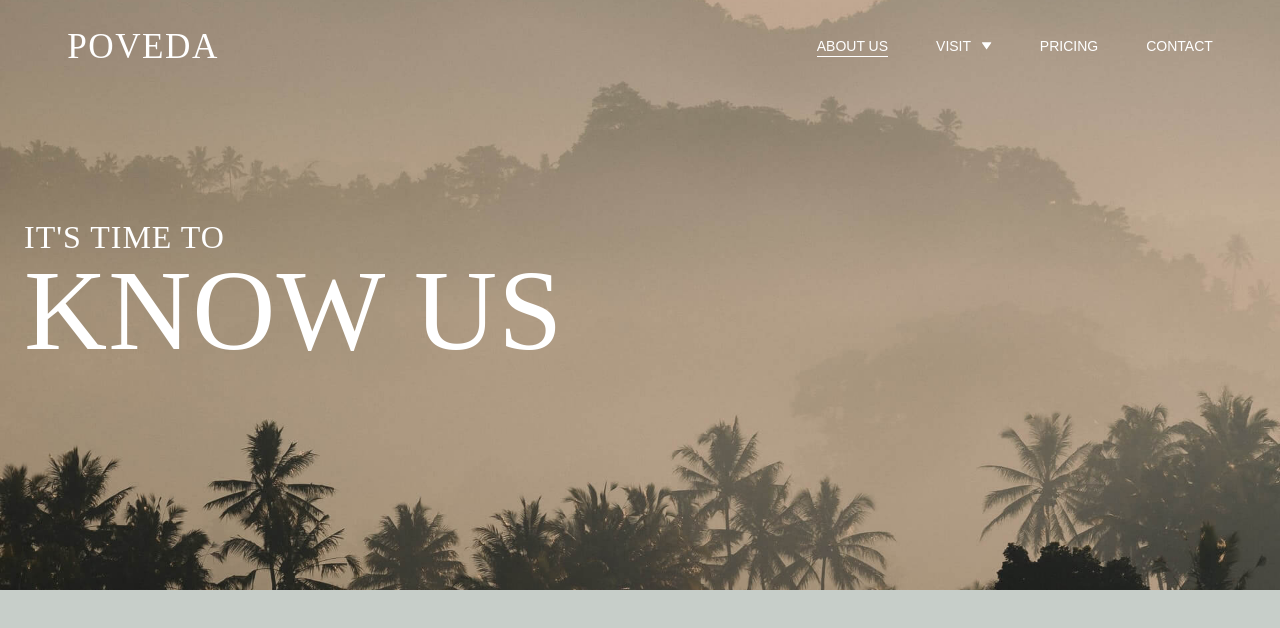
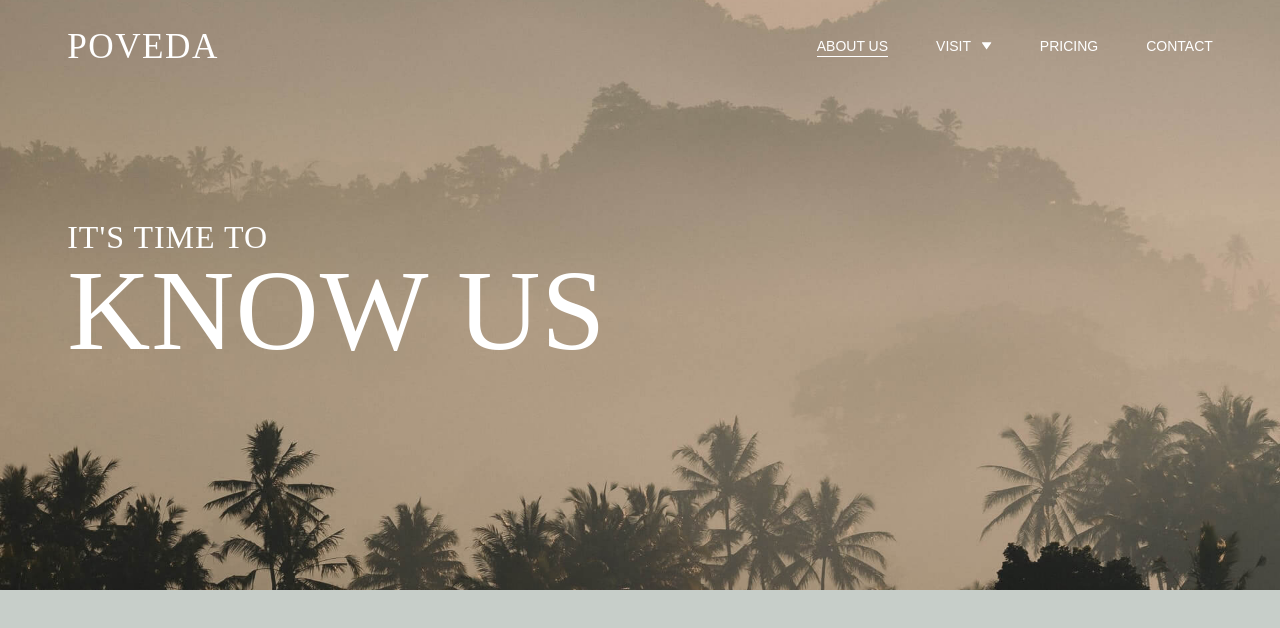
Before and after one commit to SutheeDev/react-poveda, a React (Vite) app in the folder client/: page /AboutUs in a window 1280 px wide. Shown: the top 628 px of the page. Built offline with nearby package versions, Linux system fonts and the light colour scheme.

Commit message:
created container side padding global variables and applied to Navbar and Hero

```diff
--- a/client/src/components/Hero.jsx
+++ b/client/src/components/Hero.jsx
@@ -3,8 +3,10 @@ import styled from "styled-components";
 const Hero = ({ text, imgUrl }) => {
   return (
     <Wrapper imgUrl={imgUrl}>
-      <h3>it's time to</h3>
-      <h1 className="lg-text">{text}</h1>
+      <div className="container">
+        <h3>it's time to</h3>
+        <h1 className="lg-text">{text}</h1>
+      </div>
     </Wrapper>
   );
 };
@@ -19,10 +21,14 @@ const Wrapper = styled.section`
   background-repeat: no-repeat;
   background-position: 0 44%;
 
-  padding: 0 1.5em;
   display: flex;
   flex-direction: column;
   justify-content: center;
+
+  .container {
+    width: 100%;
+    padding: 0 var(--side-contain-sm);
+  }
 
   .lg-text {
     font-size: 3rem;
@@ -37,5 +43,11 @@ const Wrapper = styled.section`
   @media screen and (min-width: 950px) {
     height: 590px;
     background-position: 0 60%;
+    .container {
+      padding: 0 var(--side-contain-950);
+
+      max-width: var(--side-contain-max);
+      margin: 0 auto;
+    }
   }
 `;
--- a/client/src/components/Navbar.jsx
+++ b/client/src/components/Navbar.jsx
@@ -134,7 +134,7 @@ const Wrapper = styled.nav`
   position: fixed;
   width: 100%;
   .main-container {
-    padding: 1.6em 1.5em;
+    padding: 1.6em var(--side-contain-sm);
 
     /* Separate Logo and everything else */
     display: flex;
@@ -260,10 +260,10 @@ const Wrapper = styled.nav`
     background-color: transparent;
     box-shadow: none;
     .main-container {
-      padding: 1.7em 1.7em;
+      padding: 1.7em var(--side-contain-950);
       align-items: center;
 
-      max-width: 1200px;
+      max-width: var(--side-contain-max);
       margin: 0 auto;
     }
     .navlinks-container {
--- a/client/src/index.css
+++ b/client/src/index.css
@@ -66,6 +66,11 @@ html {
 
   /* Transition */
   --global-transition: all 0.15s ease;
+
+  /* container */
+  --side-contain-sm: 1.5em;
+  --side-contain-950: 1.7em;
+  --side-contain-max: 1200px;
 }
 
 body {
```
